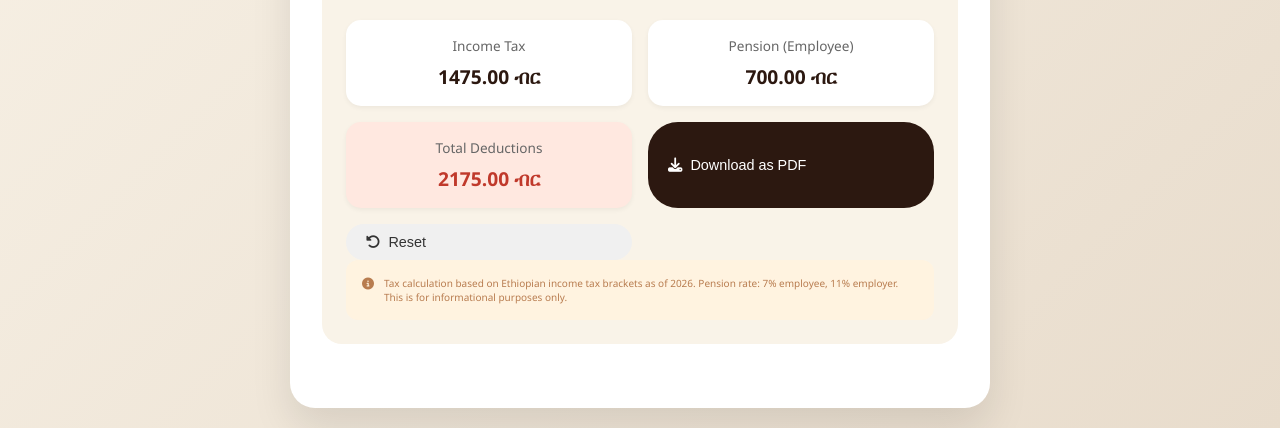
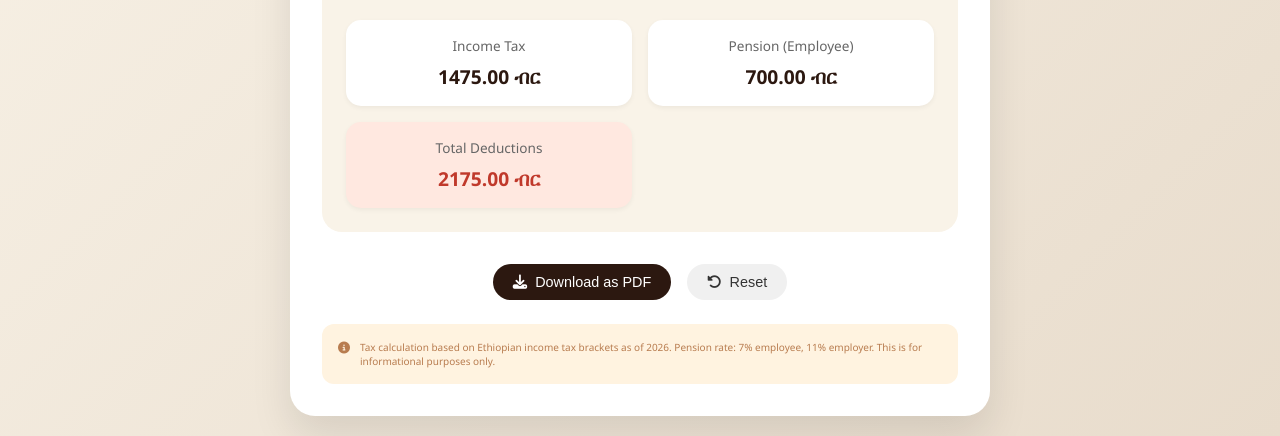
Before and after one commit to amardelil/ethiopian-salary-calculator, a plain HTML site: page index.html in a window 1280 px wide. Shown: the part 476-912 px from the top of the page. Drawn offline with Linux system fonts and the light colour scheme.

Commit message:
Update index.html

```diff
--- a/index.html
+++ b/index.html
@@ -52,7 +52,10 @@
                         <span>Total Deductions</span>
                         <strong id="totalDeductions">0.00 ብር</strong>
                     </div>
+                </div>
+            </div>
 
+            <div class="actions">
                 <button id="downloadPDF" class="btn btn-pdf">
                     <i class="fas fa-download"></i> Download as PDF
                 </button>
```
